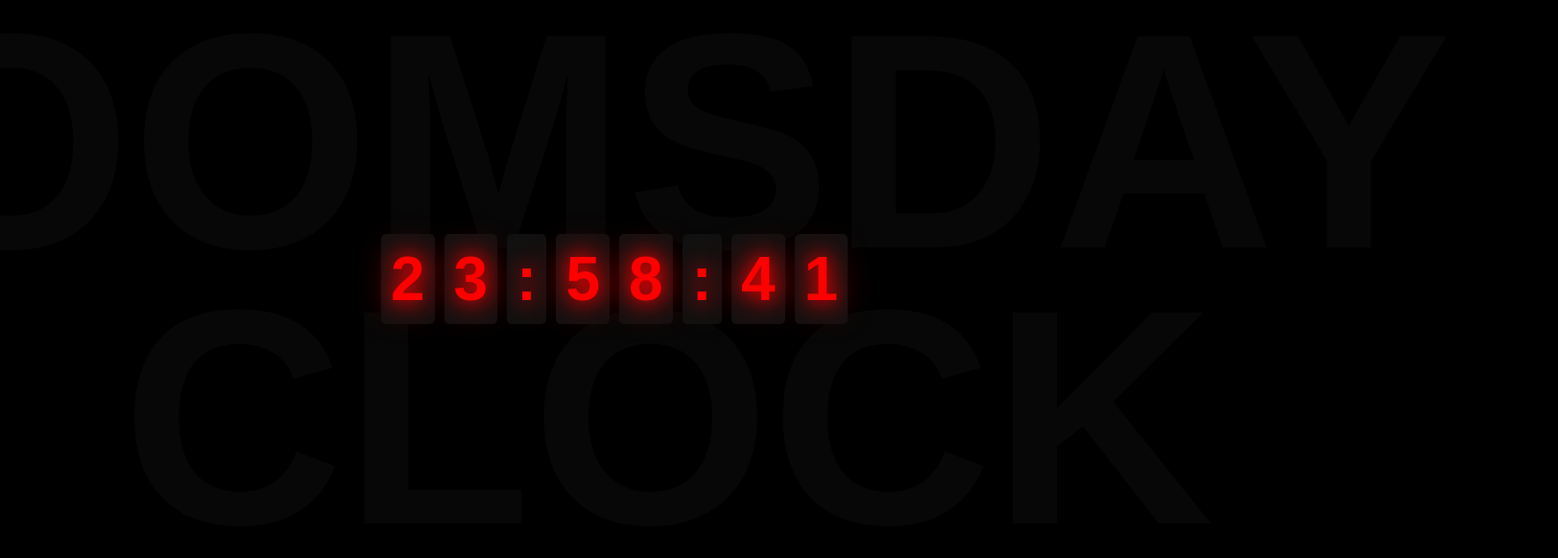
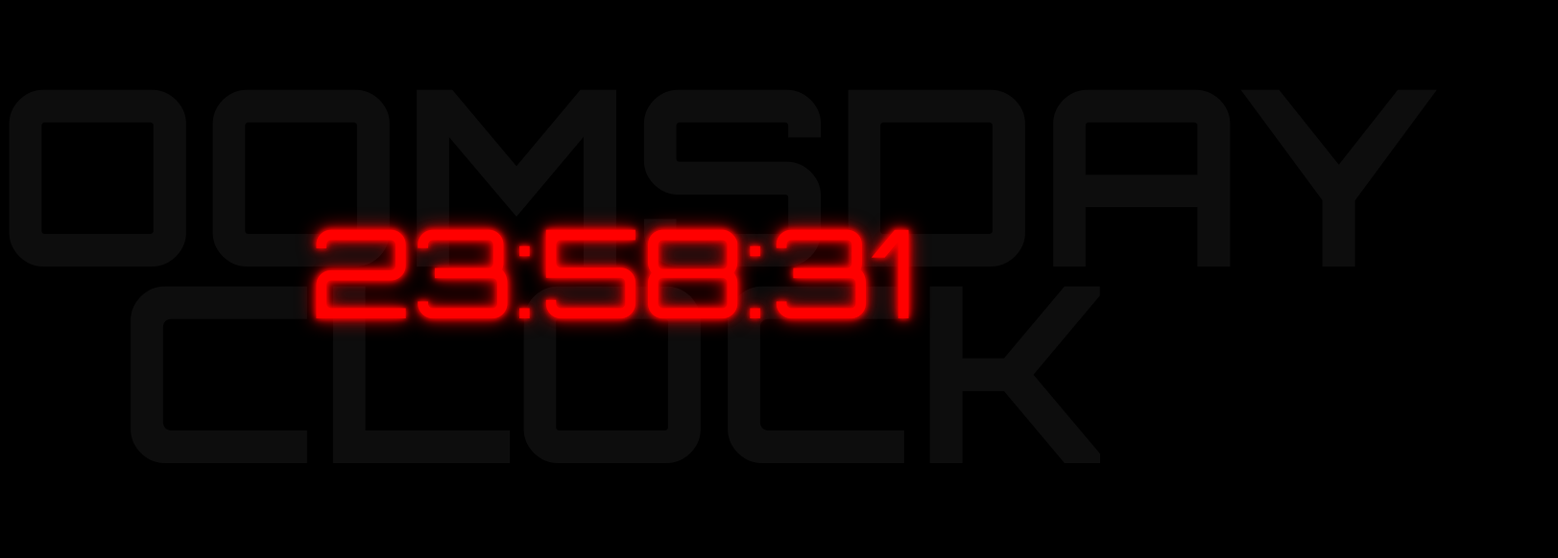
Before and after one commit to arturas098/Dpdoomsday, a plain HTML site: page index.html in a window 1280 px wide. Shown: the part 117-699 px from the top of the page at 96% size, 1623 px wide, since content can reach past the window. Drawn offline with Linux system fonts and the light colour scheme.

Commit message:
Update index.html

```diff
--- a/index.html
+++ b/index.html
@@ -1,91 +1,103 @@
-
 <!DOCTYPE html>
 <html lang="en">
 <head>
   <meta charset="UTF-8">
   <meta name="viewport" content="width=device-width, initial-scale=1.0">
-    <title>Bulletin Atomic Clock</title>
+  <title>Doomsday Clock</title>
   <style>
     body {
+      margin: 0;
+      padding: 0;
+      background-color: black;
+      color: red;
+      font-family: 'Orbitron', sans-serif;
       display: flex;
       justify-content: center;
       align-items: center;
       height: 100vh;
-            background-color: black;
-            font-family: Arial, sans-serif;
-            position: relative;
+      overflow: hidden;
     }
-        .clock {
-            display: flex;
-            gap: 10px;
-            z-index: 1;
-        }
-        .digit {
-            font-size: 4rem;
-            font-weight: bold;
-            color: red;
-            text-shadow: 0 0 20px red, 0 0 40px red;
-            background-color: #111;
-            padding: 10px;
-            border-radius: 5px;
-        }
+
+    /* Fono tekstas */
     .background-text {
       position: absolute;
-            top: 50%;
+      top: 0;
+      left: 0;
+      width: 100%;
+      height: 100%;
+      display: flex;
+      flex-direction: column;
+      justify-content: center;
+      align-items: center;
+      font-size: 20vw; /* Labai didelis šriftas */
+      color: rgba(128, 128, 128, 0.1); /* Labai tamsiai pilka */
+      z-index: 1;
+      pointer-events: none;
+      text-align: center;
+      font-weight: bold;
+      line-height: 0.8; /* Kad raidės būtų arti viena kitos */
+    }
 
-            left: 50%;
-            transform: translate(-50%, -50%);
-            font-size: 20rem; /* Increased size to fill the screen */
-            font-weight: bold;
-            color: #444;
-            opacity: 0.1;
-            z-index: -1;
-            line-height: 0.9; /* Reduced line spacing */
+    /* Laikrodžio stilius */
+    .clock {
+      position: relative;
+      z-index: 2;
+      font-size: 10vw;
+      text-align: center;
+      font-family: 'Orbitron', sans-serif;
+      color: red;
+      text-shadow: 0 0 5px red, 0 0 10px red, 0 0 20px red; /* Švytėjimo efektas */
     }
-        .background-text .row1 {
-            display: block;
-            position: relative;
-            left: -3%; /* Centered more evenly */
-            text-align: center;
+
+    /* Mirksėjimo efektas sekundėms */
+    .blink {
+      animation: blink 0.1s infinite;
     }
-        .background-text .row2 {
-            display: block;
-            position: relative;
-            left: 3%; /* Centered more evenly */
-            text-align: center;
+
+    @keyframes blink {
+      0%, 100% { opacity: 1; }
+      50% { opacity: 0; }
     }
   </style>
+  <!-- LED stiliaus šriftas -->
+  <link href="https://fonts.googleapis.com/css2?family=Orbitron:wght@400;700&display=swap" rel="stylesheet">
 </head>
 <body>
+  <!-- Fono tekstas -->
   <div class="background-text">
-        <div class="row1">DOOMSDAY</div>
-        <div class="row2">CLOCK</div>
+    <div>DOOMSDAY</div>
+    <div>CLOCK</div>
   </div>
-    <div class="clock" id="clock">
-        <div class="digit">2</div>
-        <div class="digit">3</div>
-        <div class="digit">:</div>
-        <div class="digit">5</div>
-        <div class="digit">8</div>
-        <div class="digit">:</div>
-        <div class="digit">3</div>
-        <div class="digit">1</div>
+
+  <!-- Laikrodis -->
+  <div class="clock">
+    <span id="hours">23</span>:<span id="minutes">58</span>:<span id="seconds">31</span>
   </div>
+
   <script>
-        const clockElement = document.getElementById('clock');
+    const hoursElement = document.getElementById('hours');
+    const minutesElement = document.getElementById('minutes');
+    const secondsElement = document.getElementById('seconds');
+
+    // Pradinės reikšmės
+    let hours = 23;
+    let minutes = 58;
+    let seconds = 31;
 
     function updateClock() {
-            const hours = "23"; // Static hours based on Bulletin of Atomic Scientists
-            const minutes = "58"; // Static minutes
-            const seconds = String(Math.floor(Math.random() * 60)).padStart(2, '0');
+      // Sekundės mirksi labai greitai
+      secondsElement.classList.toggle('blink');
 
-            const timeString = `${hours}:${minutes}:${seconds}`;
-            const digits = timeString.split("");
-
-            clockElement.innerHTML = digits.map(digit => `<div class="digit">${digit}</div>`).join("");
+      // Kartais "užstrigti" ties 31
+      if (Math.random() < 0.1) { // 10% tikimybė užstrigti
+        secondsElement.textContent = '31';
+      } else {
+        secondsElement.textContent = String(seconds).padStart(2, '0');
+      }
     }
 
-        setInterval(updateClock, 50); // Update seconds rapidly
+    // Paleisti laikrodį
+    setInterval(updateClock, 50); // Atnaujinti kas 50 ms (labai greitas mirksėjimas)
   </script>
 </body>
 </html>
```
Lines whose indentation alone changed are shown as unchanged.
